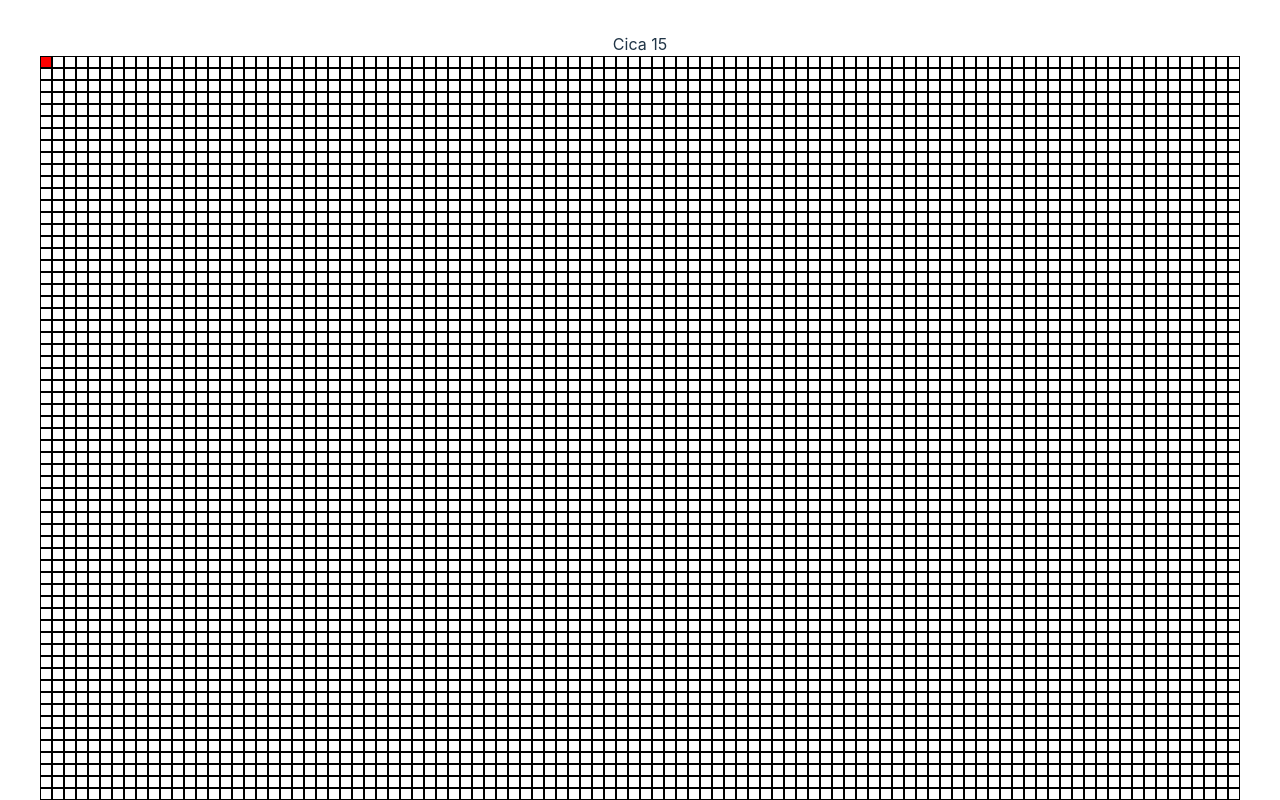
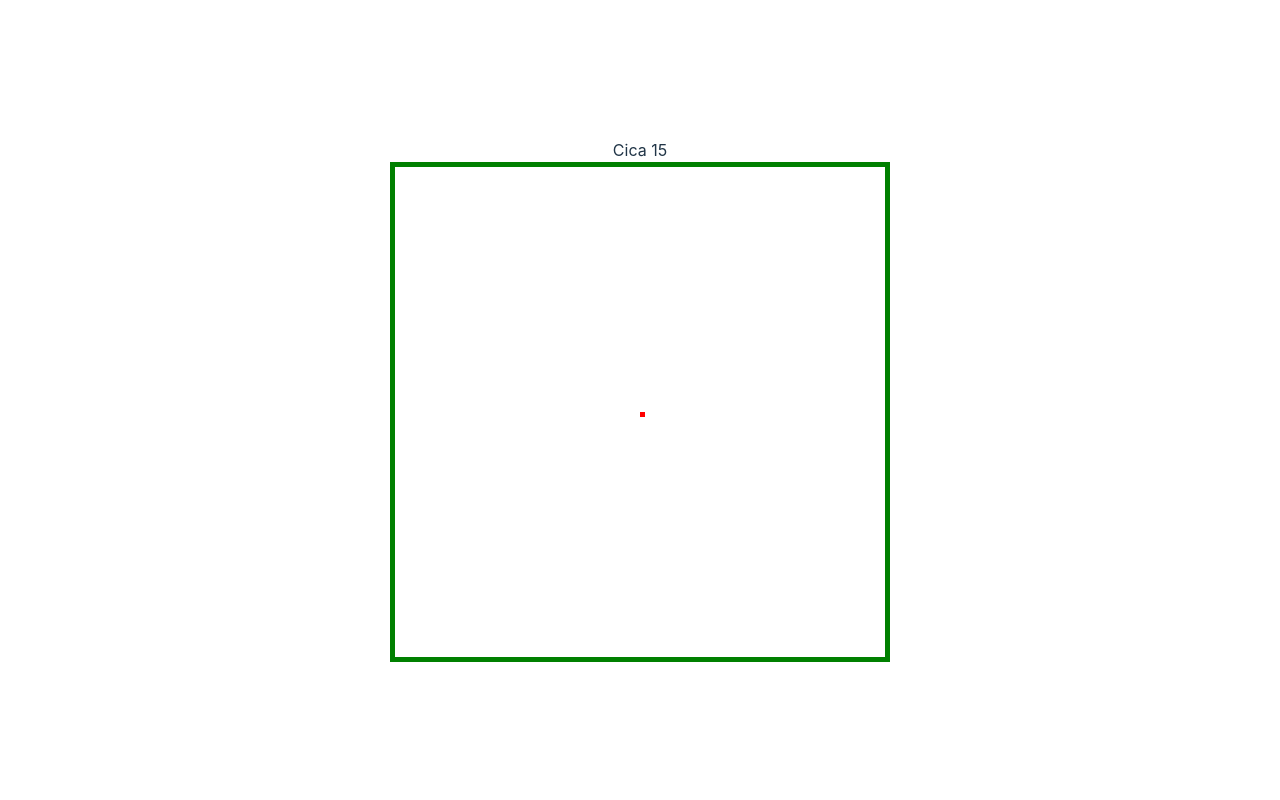
Before and after one commit to tomuwhu/kigyo, a Svelte app: page / in a window 1280 px wide. Shown: the top 800 px of the page. Built offline with nearby package versions, Linux system fonts and the light colour scheme.

Commit message:
Pálya széle

```diff
--- a/src/App.svelte
+++ b/src/App.svelte
@@ -1,7 +1,14 @@
 <script>
   var time = 0
   var pálya = Array.from({length: 100}, () => Array.from({length: 100}, () => 0))
-  pálya[0][0] = 1
+  pálya.forEach((row, i) => {
+    row.forEach((cell, j) => {
+      if (i === 0 || j === 0 || i === 99 || j === 99) {
+        pálya[i][j] = 2
+      }
+    })
+  })
+  pálya[50][50] = 1
   setInterval(() => {
     time++
   }, 500)
@@ -29,11 +36,13 @@
     grid-template-columns: repeat(100, 1fr);
   }
   div.cell {
-   border: 1px solid black;
-   width: 10px;
-   height: 10px;
+    width: 5px;
+    height: 5px;
   }
   div.c1 {
     background-color: red;
   }
+  div.c2 {
+    background-color: green;
+  }
 </style>
```
Lines whose indentation alone changed are shown as unchanged.
